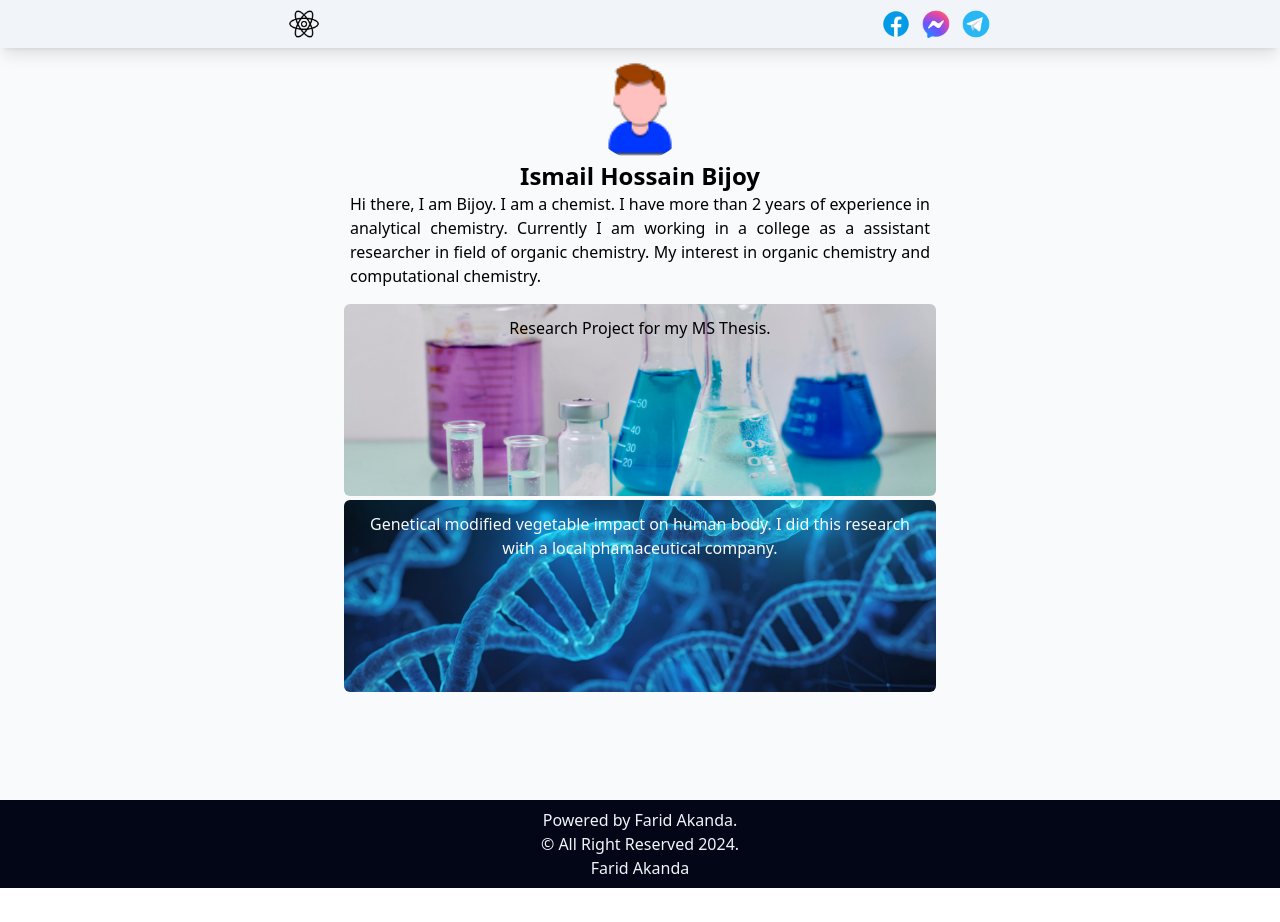
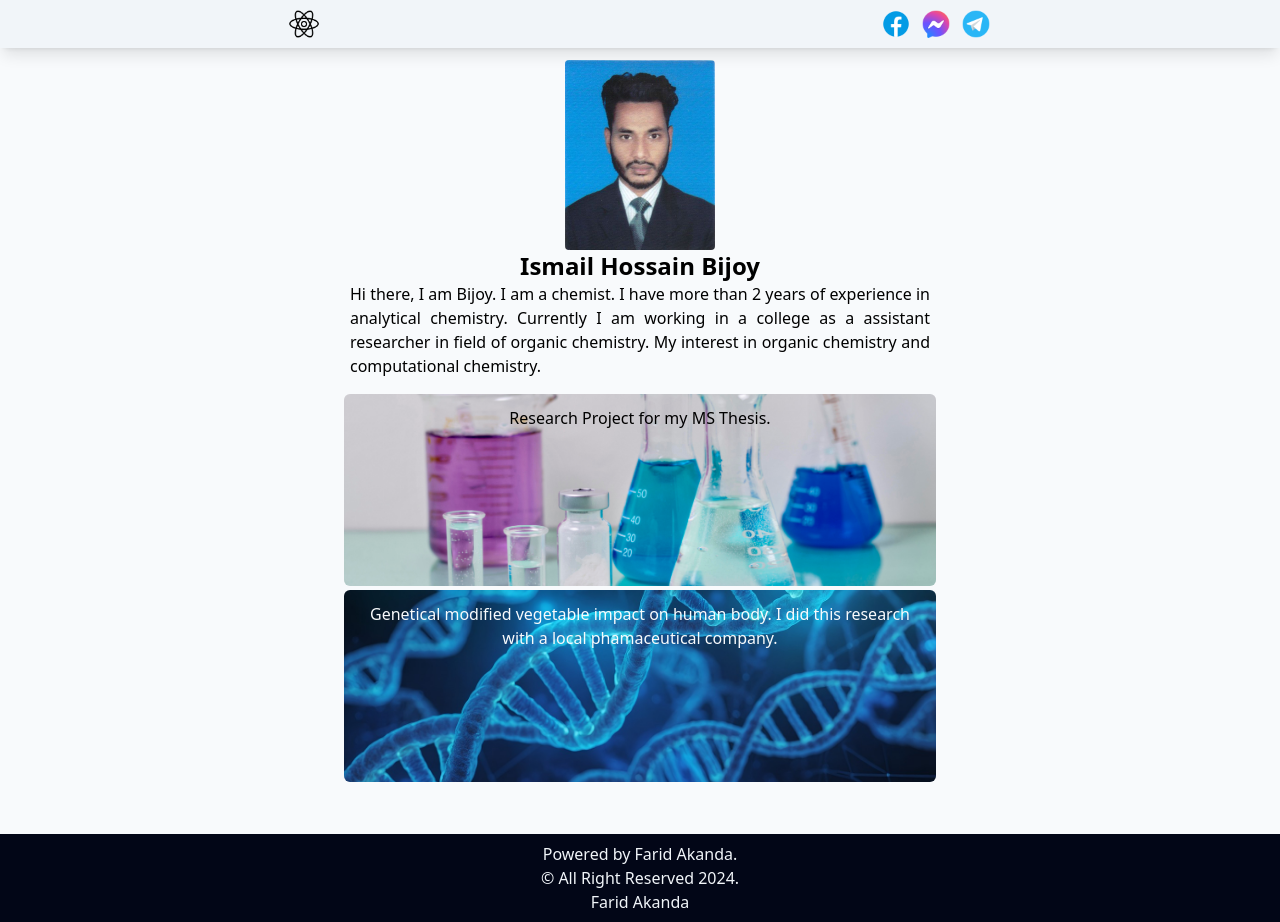
Before and after one commit to faridhakanda/chemistry, a Next.js app: page / in a window 1280 px wide. Before the commit the page ends 888 px from the top, so only its background shows below. Built offline with nearby package versions, Linux system fonts and the light colour scheme.

Commit message:
image add for profile

```diff
--- a/src/app/page.tsx
+++ b/src/app/page.tsx
@@ -6,7 +6,7 @@ export default function Home() {
     <div className="bg-slate-50 shadow-lg min-h-screen p-12">
       <div className="justify-center text-center">
         <div className="p-3">
-          <Image className="rounded-full mx-auto" src="/user_logo.png" alt="ismail" width="100" height="100" />
+          <Image className="rounded mx-auto" src="/ismail.jpg" alt="ismail" width="150" height="150" />
           <div>
             <h1 className="font-semibold text-2xl">Ismail Hossain Bijoy</h1>
             <h1 className="text-justify mx-auto sm:w-5/4 md:w-5/4 lg:w-2/4 xl:w-2/4 2xl:w-2/4 3xl:w-2/4">Hi there, I am Bijoy. I am a chemist. I have more than 2 years of experience in analytical chemistry. Currently I am working in a college as a assistant researcher in field of organic chemistry. My interest in organic chemistry and computational chemistry.</h1>
```
Also changed, not shown: public/ismail.jpg (added).
